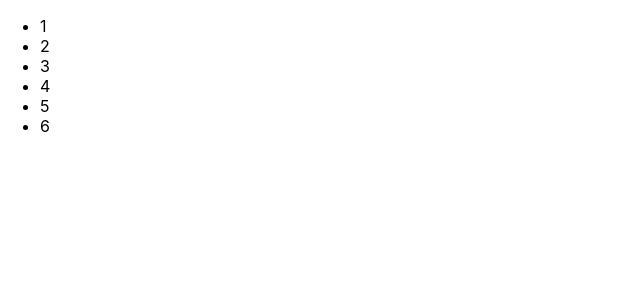
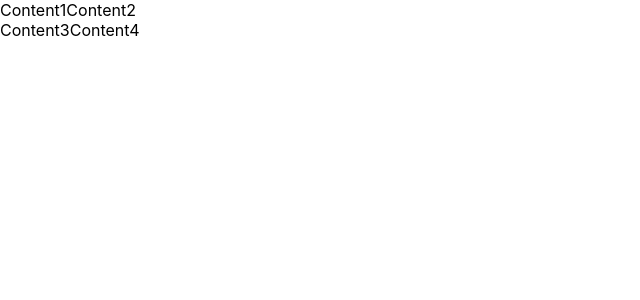
Before and after one commit to freshcodeAlice/react-learning-practice, a React (Create React App) app: page / in a window 1280 px wide. Shown: the top 300 px of the page, without its empty margins (0-640 px from the left). Built offline with nearby package versions, Linux system fonts and the light colour scheme.

Commit message:
Grid Layout

```diff
--- a/src/App.js
+++ b/src/App.js
@@ -1,31 +1,32 @@
 import './App.css';
 import React from 'react';
+import Container from './components/Grid/Container';
+import Row from './components/Grid/Row';
+import Column from './components/Grid/Column';
 
-const List = (props) => {
-  const {children} = props;
-  return (
-    <article>
-      <ul title="test">
-        {children}
-      </ul>
-    </article>
-  )
-}
 
 function App(props) {
 
-  const number = [1, 2, 3, 4, 5, 6];
-  const renderElement = () => {
-    return number.map((currentNumber, index) => {
-      const liJSX = <li key={currentNumber}>{currentNumber}</li>;
-      return liJSX;
-    })
-  }
 
   return (
-   <List>
-     {renderElement()}
-   </List>
+  <Container>
+    <Row>
+      <Column colNum={6}>
+        <div>Content1</div>
+      </Column>
+      <Column colNum={6}>
+        <div>Content2</div>
+      </Column>
+    </Row>
+    <Row>
+      <Column colNum={6}>
+        <div>Content3</div>
+      </Column>
+      <Column colNum={6}>
+        <div>Content4</div>
+      </Column>
+    </Row>
+    </Container>
       );
 }
 
--- /dev/null
+++ b/src/components/Grid/Column/index.js
@@ -0,0 +1,12 @@
+import React from 'react';
+
+const Column = (props) => {
+    const {colNum, children} = props;
+    return (
+        <div className={`col-${colNum}`}>
+            {children}
+        </div>
+    );
+}
+
+export default Column;
--- /dev/null
+++ b/src/components/Grid/Container/index.js
@@ -0,0 +1,16 @@
+import React from 'react';
+
+const Container = (props) => {
+
+const inlineStyles = {
+    maxWidth: '1200px'
+}
+
+    return (
+        <div style={inlineStyles}>
+            {props.children}
+        </div>
+    );
+}
+
+export default Container;
--- /dev/null
+++ b/src/components/Grid/Row/index.js
@@ -0,0 +1,11 @@
+import React from 'react';
+
+const Row = (props) => {
+    return (
+        <div style={{display: 'flex'}}>
+            {props.children}
+        </div>
+    );
+}
+
+export default Row;
```
